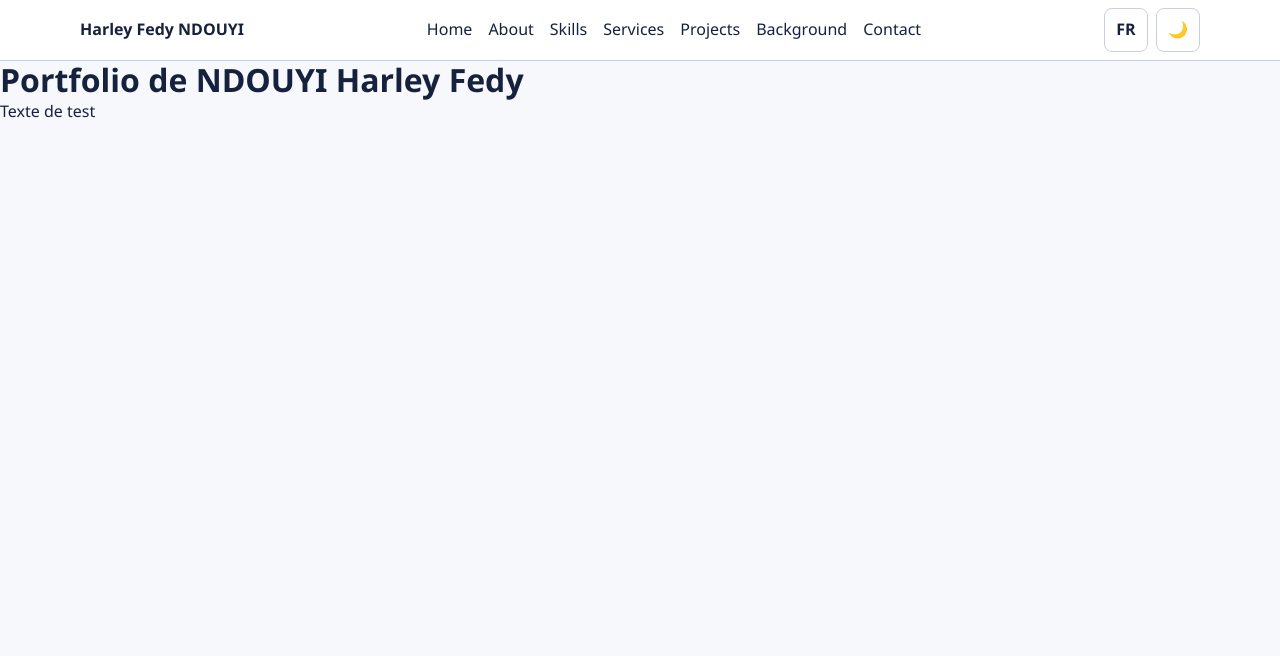
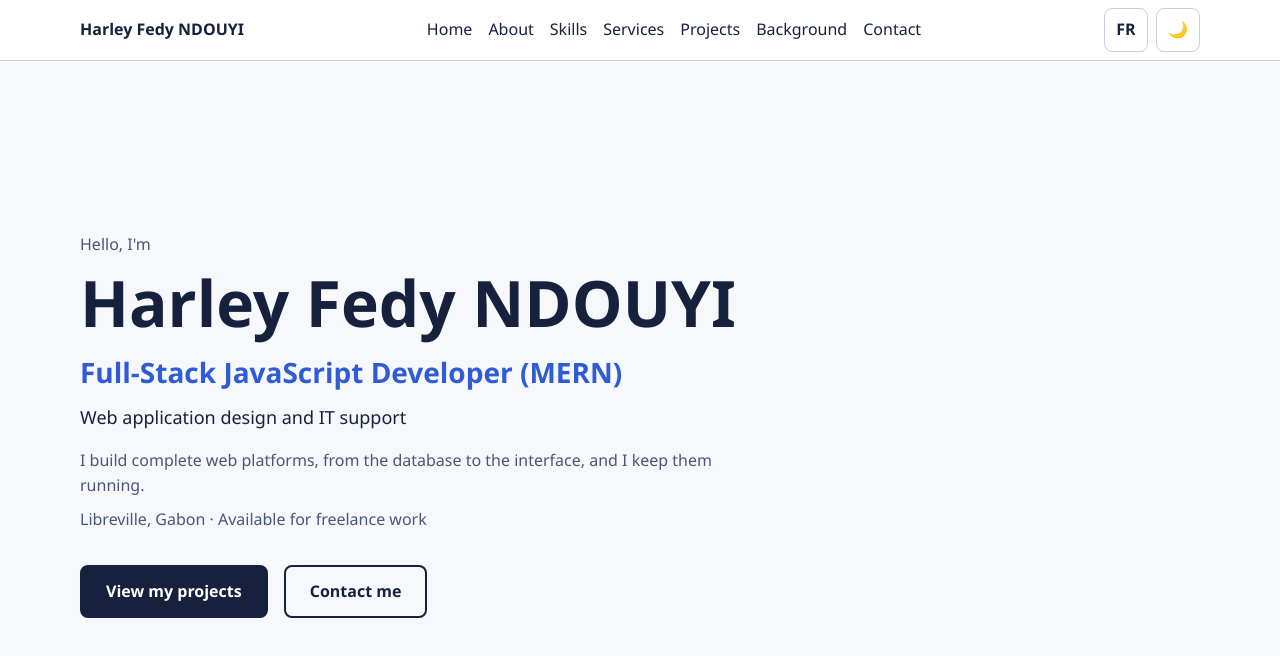
Before and after one commit to Harley-80/portfolio, a React (Vite) app in the folder client/: page / in a window 1280 px wide. Shown: the top 656 px of the page. Built offline with nearby package versions, Linux system fonts and the light colour scheme.

Commit message:
feat(client): section Accueil, composant Section et styles de boutons

```diff
--- a/client/src/App.jsx
+++ b/client/src/App.jsx
@@ -1,16 +1,14 @@
-import { FournisseurLangue } from './contextes/FournisseurLangue.jsx'
+import { FournisseurLangue } from './contextes/FournisseurLangue'
 import { FournisseurTheme } from './contextes/FournisseurTheme'
 import EnTete from './composants/miseEnPage/EnTete'
+import PageAccueil from './pages/PageAccueil'
 
 function App() {
     return (
         <FournisseurLangue>
             <FournisseurTheme>
                 <EnTete />
-                <main id="contenu">
-                    <h1 id="accueil">Portfolio de NDOUYI Harley Fedy</h1>
-                    <p>Texte de test</p>
-                </main>
+                <PageAccueil />
             </FournisseurTheme>
         </FournisseurLangue>
     )
--- /dev/null
+++ b/client/src/composants/sections/Accueil.jsx
@@ -0,0 +1,35 @@
+import { useLangue } from '../../hooks/useLangue'
+
+function Accueil() {
+    const { t } = useLangue()
+
+    return (
+        <section
+            id="accueil"
+            className="accueil"
+            aria-labelledby="titre-accueil">
+            <div className="conteneur accueil__contenu">
+                <p className="accueil__salutation">{t('accueil.salutation')}</p>
+                <h1 id="titre-accueil" className="accueil__nom">
+                    Harley Fedy NDOUYI
+                </h1>
+                <p className="accueil__titre">{t('accueil.titre')}</p>
+                <p className="accueil__sous-titre">{t('accueil.sousTitre')}</p>
+                <p className="accueil__accroche">{t('accueil.accroche')}</p>
+                <p className="accueil__localisation">
+                    {t('accueil.localisation')}
+                </p>
+                <div className="accueil__actions">
+                    <a className="bouton bouton--primaire" href="#projets">
+                        {t('accueil.voirProjets')}
+                    </a>
+                    <a className="bouton bouton--secondaire" href="#contact">
+                        {t('accueil.contacter')}
+                    </a>
+                </div>
+            </div>
+        </section>
+    )
+}
+
+export default Accueil
--- /dev/null
+++ b/client/src/pages/PageAccueil.jsx
@@ -0,0 +1,11 @@
+import Accueil from '../composants/sections/Accueil'
+
+function PageAccueil() {
+    return (
+        <main id="contenu" tabIndex={-1}>
+            <Accueil />
+        </main>
+    )
+}
+
+export default PageAccueil
--- /dev/null
+++ b/client/src/styles/composants/_accueil.scss
@@ -0,0 +1,47 @@
+@use '../abstracts/variables' as vars;
+
+.accueil {
+    display: flex;
+    align-items: center;
+    min-height: calc(100vh - 4.5rem);
+    padding-block: vars.$espace-xl;
+
+    &__contenu {
+        display: flex;
+        flex-direction: column;
+        align-items: flex-start;
+        gap: vars.$espace-xs;
+    }
+
+    &__salutation,
+    &__localisation {
+        color: var(--couleur-texte-attenue);
+    }
+
+    &__nom {
+        font-size: clamp(2.25rem, 7vw, 4rem);
+    }
+
+    &__titre {
+        font-size: clamp(1.25rem, 3vw, 1.75rem);
+        font-weight: 600;
+        color: var(--couleur-accent);
+    }
+
+    &__sous-titre {
+        font-size: 1.125rem;
+    }
+
+    &__accroche {
+        max-width: 40rem;
+        margin-top: vars.$espace-xs;
+        color: var(--couleur-texte-attenue);
+    }
+
+    &__actions {
+        display: flex;
+        flex-wrap: wrap;
+        gap: vars.$espace-s;
+        margin-top: vars.$espace-m;
+    }
+}
--- /dev/null
+++ b/client/src/styles/composants/_boutons.scss
@@ -0,0 +1,37 @@
+@use '../abstracts/variables' as vars;
+
+.bouton {
+    display: inline-block;
+    padding: 0.75rem vars.$espace-m;
+    border: 2px solid var(--couleur-primaire);
+    border-radius: vars.$rayon;
+    font-weight: 600;
+    text-decoration: none;
+    transition: background-color 0.2s, color 0.2s;
+
+    &--primaire {
+        background-color: var(--couleur-primaire);
+        color: var(--couleur-sur-primaire);
+
+        &:hover {
+            background-color: transparent;
+            color: var(--couleur-primaire);
+        }
+    }
+
+    &--secondaire {
+        background-color: transparent;
+        color: var(--couleur-primaire);
+
+        &:hover {
+            background-color: var(--couleur-primaire);
+            color: var(--couleur-sur-primaire);
+        }
+    }
+}
+
+@media (prefers-reduced-motion: reduce) {
+    .bouton {
+        transition: none;
+    }
+}
--- /dev/null
+++ b/client/src/styles/composants/_mise-en-page.scss
@@ -0,0 +1,21 @@
+@use '../abstracts/variables' as vars;
+
+.conteneur {
+    width: 100%;
+    max-width: vars.$largeur-contenu;
+    margin-inline: auto;
+    padding-inline: vars.$espace-s;
+}
+
+.section {
+    padding-block: vars.$espace-xl;
+
+    &__titre {
+        margin-bottom: vars.$espace-l;
+        font-size: clamp(1.75rem, 4vw, 2.25rem);
+    }
+}
+
+main:focus {
+    outline: none;
+}
--- a/client/src/styles/main.scss
+++ b/client/src/styles/main.scss
@@ -3,3 +3,6 @@
 @use 'base/typographie';
 @use 'base/accessibilite';
 @use 'composants/en-tete';
+@use 'composants/mise-en-page';
+@use 'composants/boutons';
+@use 'composants/accueil';
--- a/client/src/traductions/en.json
+++ b/client/src/traductions/en.json
@@ -10,5 +10,12 @@
     "navigation.contact": "Contact",
     "theme.activerClair": "Switch to light theme",
     "theme.activerSombre": "Switch to dark theme",
-    "langue.changerVers": "Switch the site to French"
+    "langue.changerVers": "Switch the site to French",
+    "accueil.salutation": "Hello, I'm",
+    "accueil.titre": "Full-Stack JavaScript Developer (MERN)",
+    "accueil.sousTitre": "Web application design and IT support",
+    "accueil.accroche": "I build complete web platforms, from the database to the interface, and I keep them running.",
+    "accueil.localisation": "Libreville, Gabon · Available for freelance work",
+    "accueil.voirProjets": "View my projects",
+    "accueil.contacter": "Contact me"
 }
--- a/client/src/traductions/fr.json
+++ b/client/src/traductions/fr.json
@@ -10,5 +10,12 @@
     "navigation.contact": "Contact",
     "theme.activerClair": "Activer le thème clair",
     "theme.activerSombre": "Activer le thème sombre",
-    "langue.changerVers": "Passer le site en anglais"
+    "langue.changerVers": "Passer le site en anglais",
+    "accueil.salutation": "Bonjour, je suis",
+    "accueil.titre": "Développeur Full-Stack JavaScript (MERN)",
+    "accueil.sousTitre": "Conception d'applications web et support informatique",
+    "accueil.accroche": "Je conçois des plateformes web complètes, de la base de données à l'interface, et j'assure leur maintenance.",
+    "accueil.localisation": "Libreville, Gabon · Disponible en freelance",
+    "accueil.voirProjets": "Voir mes projets",
+    "accueil.contacter": "Me contacter"
 }
```
Also changed, not shown: client/src/composants/ui/Section.jsx (added, +16 -0 lines).
